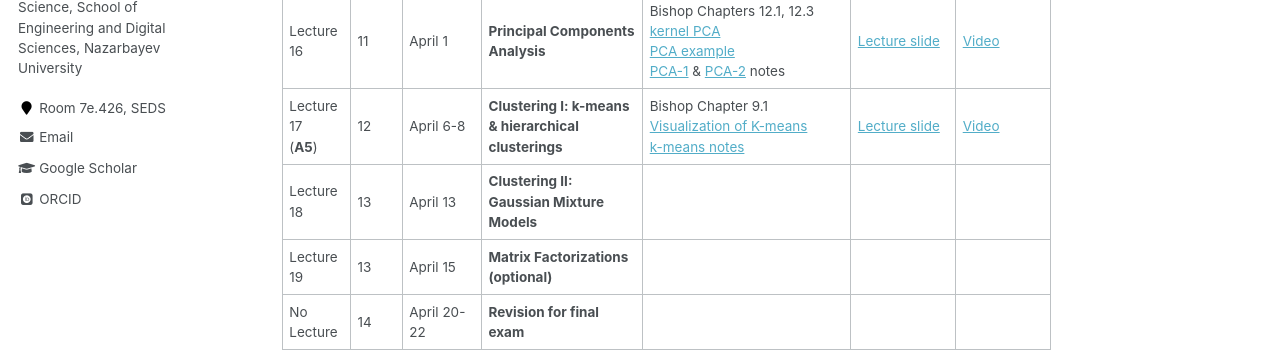
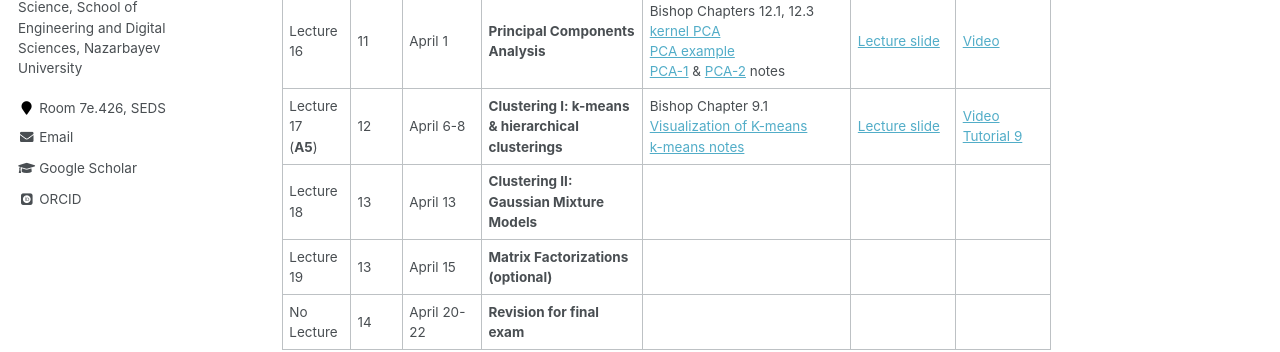
Before and after one commit to tunguyen87/seds-ml, a Jekyll site: the page built from _pages/Lecture.md, in a window 1280 px wide and 900 px high, scrolled down 1552 px. Shown: the part 348-700 px from the top of the window. Built offline with Jekyll 4.4.1, drawn with Linux system fonts in a browser that asks for light colours; some web fonts are replaced.

Commit message:
Update Lecture.md

```diff
--- a/_pages/Lecture.md
+++ b/_pages/Lecture.md
@@ -37,7 +37,7 @@ Last day of classes: April 23
 | No Lecture   |       |March 23-25   |    **Additional readings**               | [Matrix calculus](https://drive.google.com/drive/folders/1333Nyf4ch13JF2EP5c1CjV7eqcYPEuxl?usp=sharing) <br> [A3-writing-solution](https://drive.google.com/file/d/1yI3itYhVueS_iE-9vppZePc0FkJtkw_h/view?usp=sharing) <br> [Backprop-practice](https://drive.google.com/file/d/18QoGY2v1vx-zctd2yq9vMYn9i5dqNj26/view?usp=sharing)         |          |              |
 | Lecture 15   |   11  |March 30 |    **Training Neural Network - part II**                  |          | [Lecture slide](https://drive.google.com/file/d/1xAIO6C2YtozibELAdrxthm1YkZ4J7DhG/view?usp=sharing)         | [Video](https://youtu.be/OhyIR174IPw) <br>[Tutorial 8](https://drive.google.com/file/d/1kXvlY0H4wHe80XfhAOzLuPEPciBdRhLi/view?usp=sharing)         |
 | Lecture 16   |   11  |April 1  |    **Principal Components Analysis**   | Bishop Chapters 12.1, 12.3 <br>  [kernel PCA](https://drive.google.com/file/d/1-61CrswoeT-RFkKg1nFopRfkZTOE61EN/view?usp=sharing) <br> [PCA example](https://drive.google.com/file/d/16c094HG9KT0_1saOMht3HihoO_ObOQPx/view?usp=sharing)  <br>[PCA-1](https://drive.google.com/file/d/1G4xVRmwGSNTXxIDcoM7Bn47EK_9QJkt6/view?usp=sharing) & [PCA-2](https://drive.google.com/file/d/1NxpzJf2WIELADuDyDO3Qzg2xQvHpGhaX/view?usp=sharing) notes     |  [Lecture slide](https://drive.google.com/file/d/1vh3V8gvUFutozA9p4jZQK_VunUKCDl83/view?usp=sharing)        |  [Video](https://youtu.be/ggoePgQZOKo) |
-| Lecture 17<br>(**A5**)   |   12   |April 6-8  |   **Clustering I: k-means & hierarchical clusterings**   |  Bishop Chapter 9.1 <br>[Visualization of K-means](https://www.naftaliharris.com/blog/visualizing-k-means-clustering/) <br>[k-means notes](https://drive.google.com/file/d/1_IuuIM7sRi_vAYB1TZz_R3l5kkm0FjDv/view?usp=sharing) | [Lecture slide](https://drive.google.com/file/d/1F32hutMbojal7pxgXQxd3seh-ZZy0njj/view?usp=sharing)        |   [Video](https://youtu.be/1PLl9b8wMEU)        |
+| Lecture 17<br>(**A5**)   |   12   |April 6-8  |   **Clustering I: k-means & hierarchical clusterings**   |  Bishop Chapter 9.1 <br>[Visualization of K-means](https://www.naftaliharris.com/blog/visualizing-k-means-clustering/) <br>[k-means notes](https://drive.google.com/file/d/1_IuuIM7sRi_vAYB1TZz_R3l5kkm0FjDv/view?usp=sharing) | [Lecture slide](https://drive.google.com/file/d/1F32hutMbojal7pxgXQxd3seh-ZZy0njj/view?usp=sharing)        |   [Video](https://youtu.be/1PLl9b8wMEU) <br> [Tutorial 9](https://drive.google.com/file/d/1jTpt43yv9u9s07IUDXPtTUw9zNz5YObw/view?usp=sharing)      |
 | Lecture 18   |   13   |April 13    |   **Clustering II: Gaussian Mixture Models**      |                    |          |              |
 | Lecture 19   |   13   |April 15    |   **Matrix Factorizations (optional)**                    |                    |          |              |
 | No Lecture    |   14   |April 20-22    |  **Revision for final exam**                     |                    |          |              |
```
